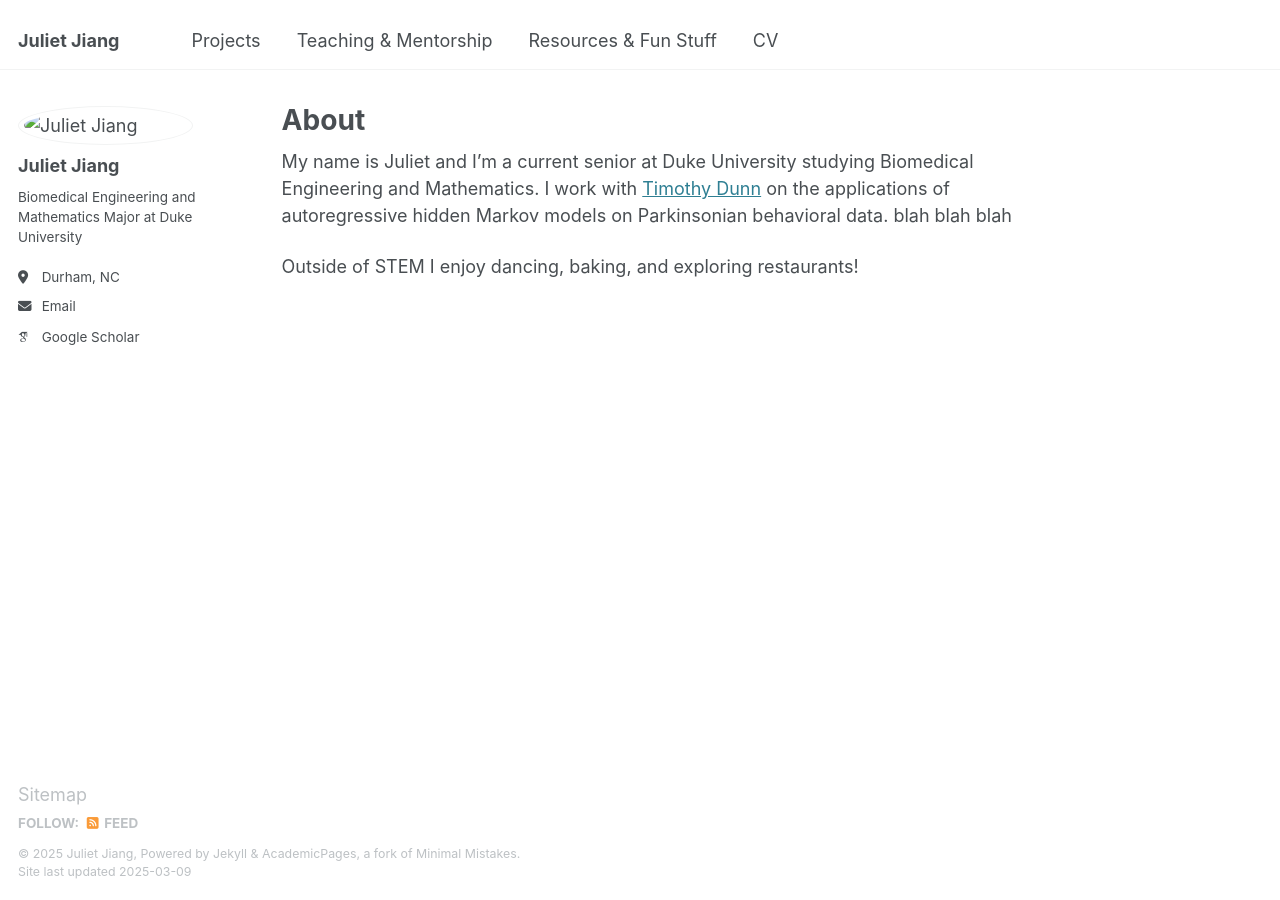
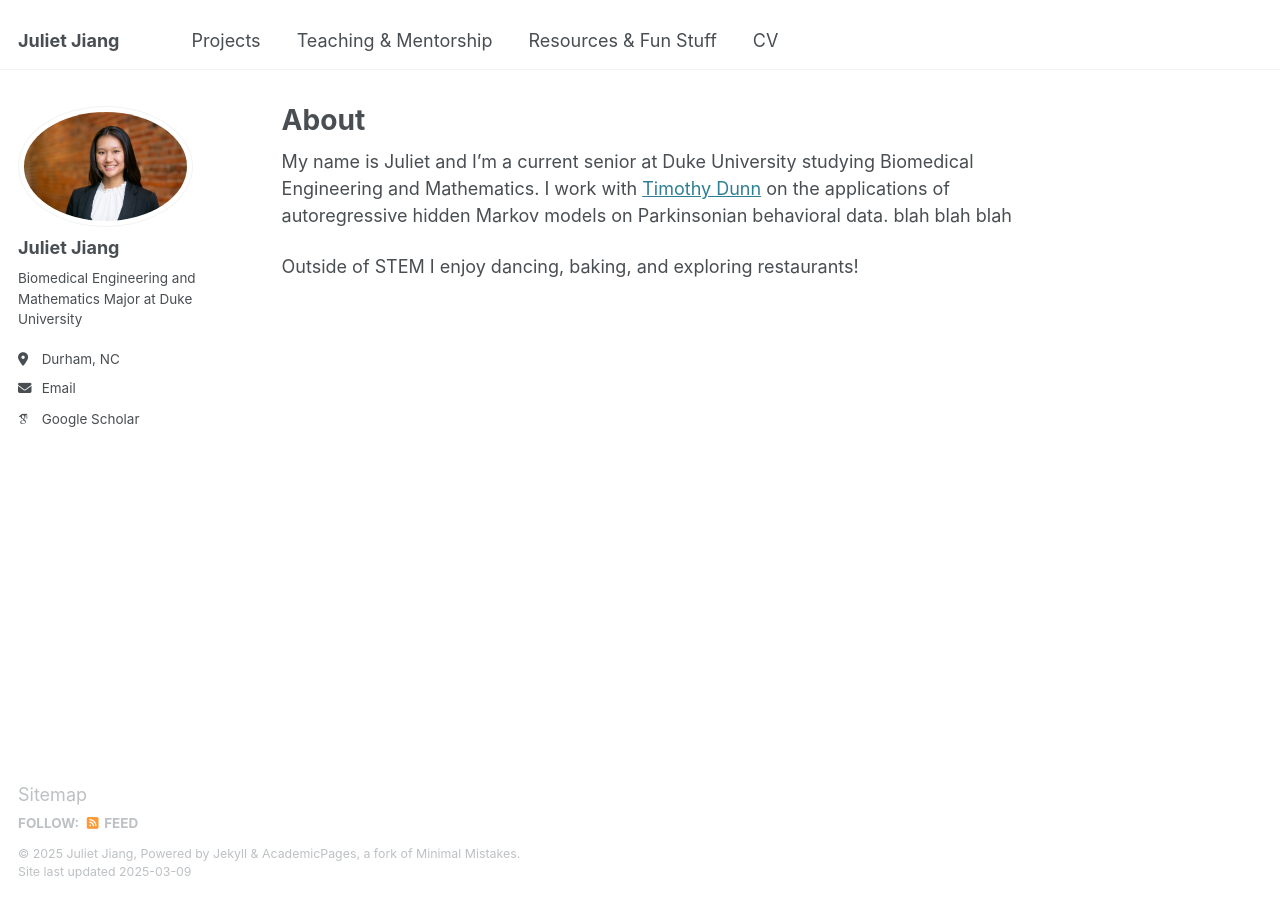
Before and after one commit to julietj135/julietj135.github.io, a Jekyll site: the page built from _pages/about.md, in a window 1280 px wide. Built offline with Jekyll 4.4.1, drawn with Linux system fonts in a browser that asks for light colours; some web fonts are replaced.

Commit message:
changed image path

```diff
--- a/_config.yml
+++ b/_config.yml
@@ -82,7 +82,7 @@ analytics:
 # Site Author
 author:
   name             : "Juliet Jiang"
-  avatar           : "images/Jiang_Juliet_headshot.jpg"
+  avatar           : "Jiang_Juliet_headshot.jpg"
   bio              : "Biomedical Engineering and Mathematics Major at Duke University"
   location         : "Durham, NC"
   employer         :
```
